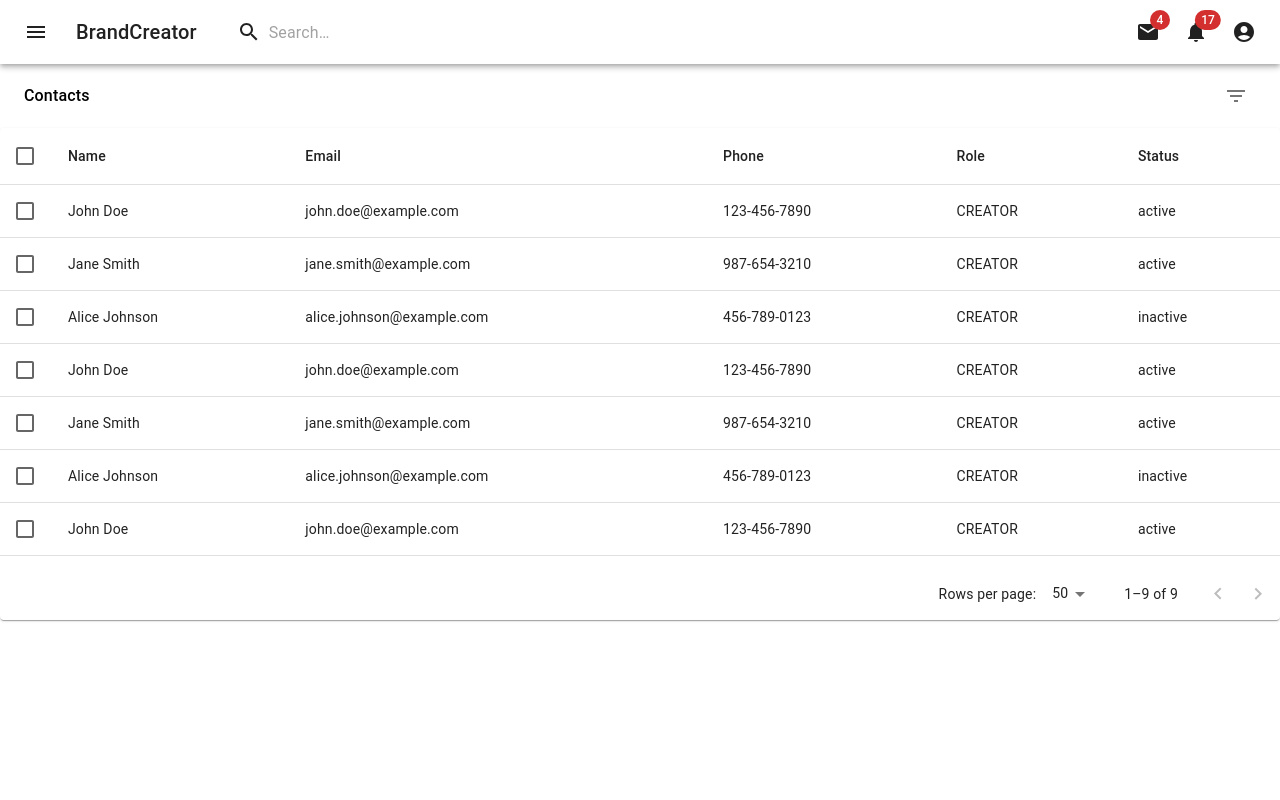
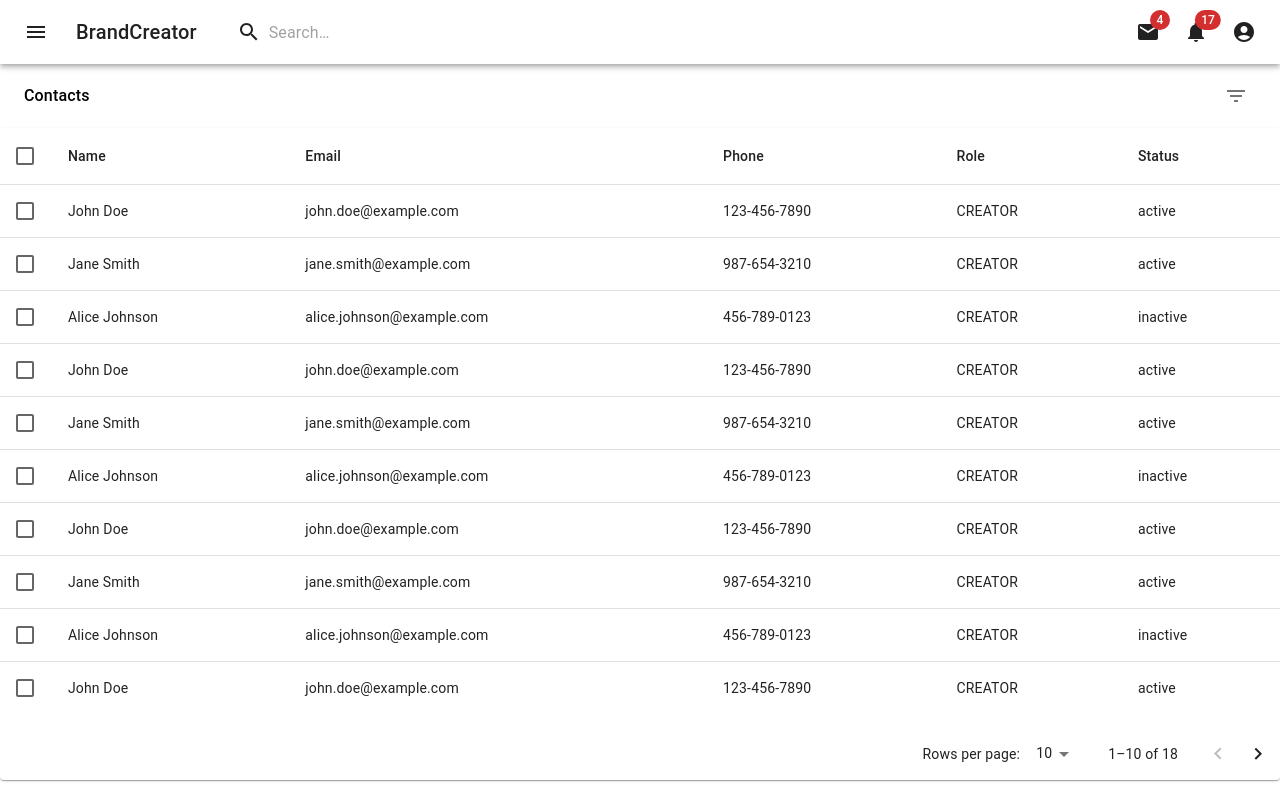
Before and after one commit to rakshajag13/brand-creators, a React (Create React App) app in the folder frontend/: page /contacts in a window 1280 px wide. Built offline with nearby package versions, Linux system fonts and the light colour scheme; sample sign-in values are in the browser's storage.

Commit message:
add pagination click handles

```diff
--- a/frontend/src/components/Contacts.tsx
+++ b/frontend/src/components/Contacts.tsx
@@ -24,10 +24,20 @@ import { styled } from '@mui/material/styles';
 const StyledTableCell = styled(TableCell)(({ theme }) => ({
     fontWeight: 501
 }));
+interface Contact {
+    id: number;
+    firstName: string;
+    lastName: string;
+    email: string;
+    phone: string;
+    role: string;
+    status: string;
+    clientId: number;
+}
 
 const Contacts = () => {
     // Mock data for contacts
-    const contacts = [
+    const totalContacts: Contact[] = [
         { id: 1, firstName: 'John ', lastName: 'Doe', email: 'john.doe@example.com', phone: '123-456-7890', role: 'CREATOR', status: 'active', clientId: 1 },
         { id: 2, firstName: 'Jane ', lastName: 'Smith', email: 'jane.smith@example.com', phone: '987-654-3210', role: 'CREATOR', status: 'active', clientId: 1 },
         { id: 3, firstName: 'Alice ', lastName: 'Johnson', email: 'alice.johnson@example.com', phone: '456-789-0123', role: 'CREATOR', status: 'inactive', clientId: 1 },
@@ -37,11 +47,23 @@ const Contacts = () => {
         { id: 7, firstName: 'John ', lastName: 'Doe', email: 'john.doe@example.com', phone: '123-456-7890', role: 'CREATOR', status: 'active', clientId: 1 },
         { id: 8, firstName: 'Jane ', lastName: 'Smith', email: 'jane.smith@example.com', phone: '987-654-3210', role: 'CREATOR', status: 'active', clientId: 1 },
         { id: 9, firstName: 'Alice ', lastName: 'Johnson', email: 'alice.johnson@example.com', phone: '456-789-0123', role: 'CREATOR', status: 'inactive', clientId: 1 },
+        { id: 10, firstName: 'John ', lastName: 'Doe', email: 'john.doe@example.com', phone: '123-456-7890', role: 'CREATOR', status: 'active', clientId: 1 },
+        { id: 12, firstName: 'Jane ', lastName: 'Smith', email: 'jane.smith@example.com', phone: '987-654-3210', role: 'CREATOR', status: 'active', clientId: 1 },
+        { id: 13, firstName: 'Alice ', lastName: 'Johnson', email: 'alice.johnson@example.com', phone: '456-789-0123', role: 'CREATOR', status: 'inactive', clientId: 1 },
+        { id: 14, firstName: 'John ', lastName: 'Doe', email: 'john.doe@example.com', phone: '123-456-7890', role: 'CREATOR', status: 'active', clientId: 1 },
+        { id: 15, firstName: 'Jane ', lastName: 'Smith', email: 'jane.smith@example.com', phone: '987-654-3210', role: 'CREATOR', status: 'active', clientId: 1 },
+        { id: 16, firstName: 'Alice ', lastName: 'Johnson', email: 'alice.johnson@example.com', phone: '456-789-0123', role: 'CREATOR', status: 'inactive', clientId: 1 },
+        { id: 17, firstName: 'John ', lastName: 'Doe', email: 'john.doe@example.com', phone: '123-456-7890', role: 'CREATOR', status: 'active', clientId: 1 },
+        { id: 18, firstName: 'Jane ', lastName: 'Smith', email: 'jane.smith@example.com', phone: '987-654-3210', role: 'CREATOR', status: 'active', clientId: 1 },
+        { id: 19, firstName: 'Alice ', lastName: 'Johnson', email: 'alice.johnson@example.com', phone: '456-789-0123', role: 'CREATOR', status: 'inactive', clientId: 1 },
     ];
+    const [contacts, setContacts] = React.useState<Contact[]>(totalContacts.slice(0, 10));
+
     const [page, setPage] = React.useState(0);
-    const [rowsPerPage, setRowsPerPage] = React.useState(5);
+    const [rowsPerPage, setRowsPerPage] = React.useState(10);
 
-    const [dense, setDense] = React.useState(false);
+
+
     /*************  ✨ Codeium Command ⭐  *************/
     /**
      * Updates the current page in the pagination state.
@@ -52,11 +74,14 @@ const Contacts = () => {
     /******  ff408962-f384-4eba-ba5e-d1a396ce9f41  *******/
     const handleChangePage = (event: unknown, newPage: number) => {
         setPage(newPage);
+        setContacts(totalContacts.slice(newPage * rowsPerPage, (newPage + 1) * rowsPerPage));
     };
 
     const handleChangeRowsPerPage = (event: React.ChangeEvent<HTMLInputElement>) => {
         setRowsPerPage(parseInt(event.target.value, 10));
+        setContacts(totalContacts.slice(0, parseInt(event.target.value, 10)));
         setPage(0);
+
     };
 
 
@@ -86,9 +111,7 @@ const Contacts = () => {
                     </Typography>
                 ) : (
                     <Typography
-
                         style={{ fontWeight: 501 }}
-
                     >
                         Contacts
                     </Typography>
@@ -113,14 +136,13 @@ const Contacts = () => {
     return (
         <>
             <EnhancedTableToolbar numSelected={0} />
-            <Paper sx={{ width: '100%', mb: 2, overflow: 'hidden', position: 'relative' }}>
+            <Paper sx={{ width: '100%', mb: 2, overflow: 'hidden', }}>
 
-                <TableContainer sx={{ maxHeight: 440 }}>
+                <TableContainer sx={{ maxHeight: '100vh', height: 'calc(100vh - 200px)' }}>
                     <Table
                         sx={{ minWidth: 600 }}
                         stickyHeader
                         aria-label="dense table"
-
 
                     >
                         <TableHead>
@@ -171,8 +193,8 @@ const Contacts = () => {
                 <TablePagination
 
                     component="div"
-                    count={contacts.length}
-                    rowsPerPage={50}
+                    count={totalContacts.length}
+                    rowsPerPage={rowsPerPage}
                     page={page}
                     onPageChange={handleChangePage}
                     onRowsPerPageChange={handleChangeRowsPerPage}
```
